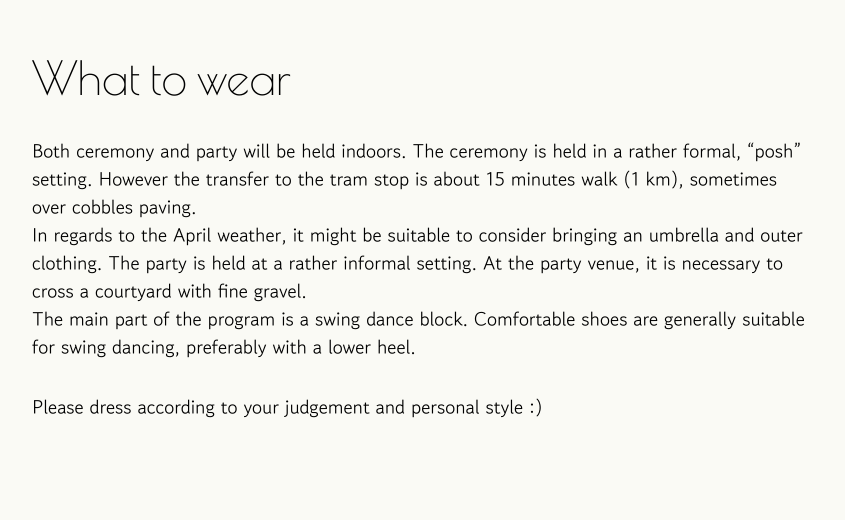
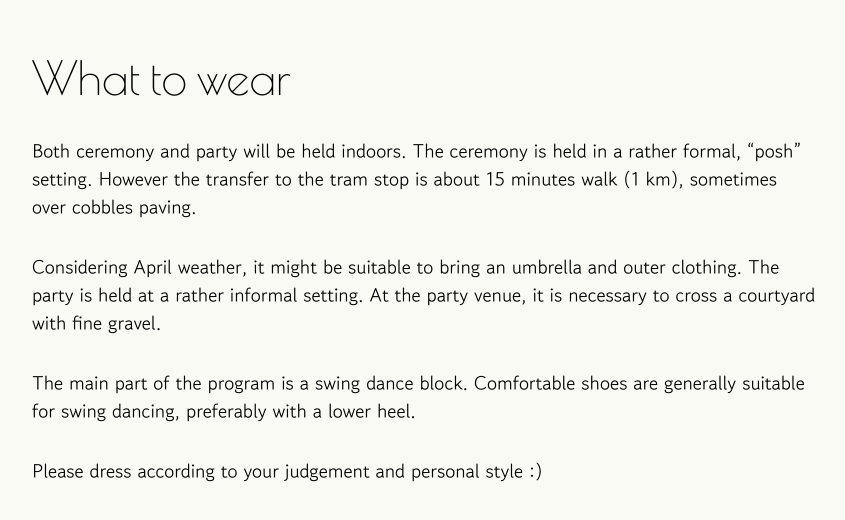
Before and after one commit to helapau/wedding-webpage, a plain HTML site: page eng.html in a window 1280 px wide. Shown: the part 4246-4766 px from the top of the page, without its empty margins (216-1061 px from the left). Drawn offline with nearby package versions, Linux system fonts and the light colour scheme.

Commit message:
Update eng.html

```diff
--- a/eng.html
+++ b/eng.html
@@ -112,7 +112,7 @@
             <p>
                 After the ceremony ends, there will be free time for transfer to the tram stop Pražský hrad. <a target="odjezd-tram-trasa" rel="noreferrer noopener" href="https://mapy.cz/s/cacoleraje">Link to the route</a>.
                 <br />
-                <b>At 4:30 PM, our private historic tram will depart from this stop.</b> Please arrive on time, the tram cannot wait for us.
+                <b>At 4:30 PM, our private tram will depart from this stop.</b> Please arrive on time, the tram cannot wait for us.
                 <br />
                 If you can&apos;t make it on time, you can take regular public transport.
                 <br />
@@ -151,9 +151,12 @@
         <section id="dress-code">
             <h2>What to wear</h2>
             <p>
-                Both ceremony and party will be held indoors. The ceremony is held in a rather formal, “posh” setting. However the transfer to the tram stop is about 15 minutes walk (1 km), sometimes over cobbles paving. <br />
-                In regards to the April weather, it might be suitable to consider bringing an umbrella and outer clothing. The party is held at a rather informal setting. At the party venue, it is necessary to cross a courtyard with fine gravel.
-                <br />
+                Both ceremony and party will be held indoors. The ceremony is held in a rather formal, “posh” setting. However the transfer to the tram stop is about 15 minutes walk (1 km), sometimes over cobbles paving.
+            </p>
+            <p>
+                Considering April weather, it might be suitable to bring an umbrella and outer clothing. The party is held at a rather informal setting. At the party venue, it is necessary to cross a courtyard with fine gravel.
+            </p>
+            <p>
                 The main part of the program is a swing dance block. Comfortable shoes are generally suitable for swing dancing, preferably with a lower heel.
             </p>
             <p>
```
